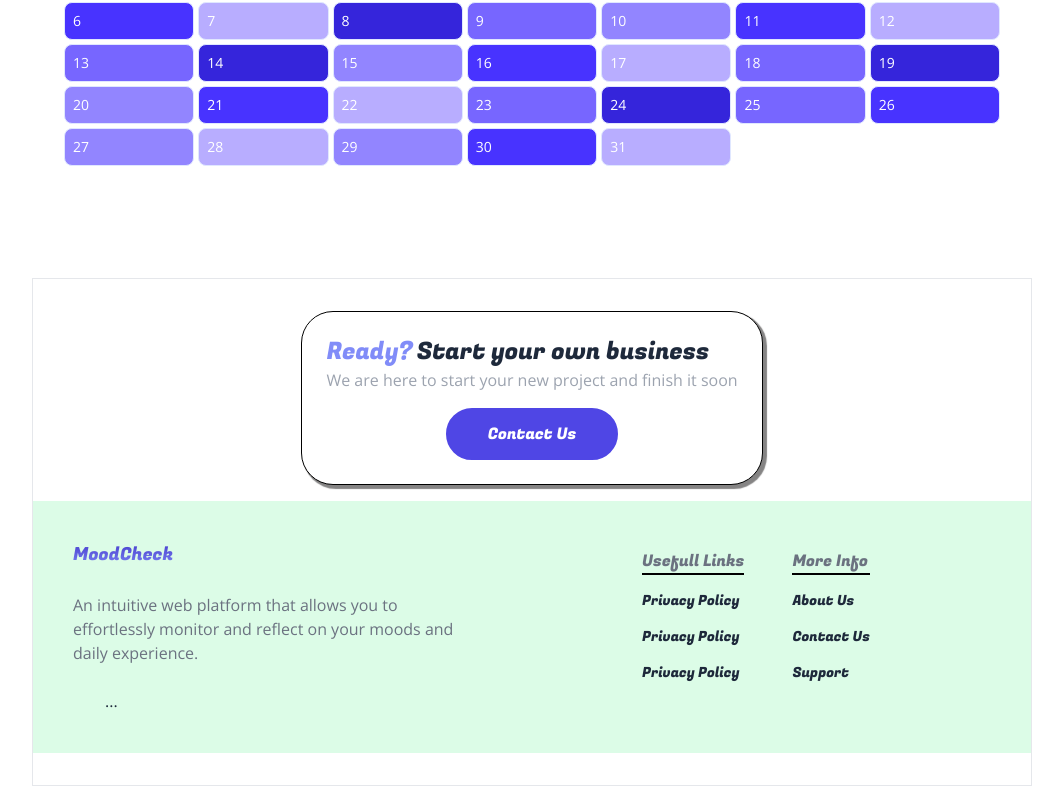
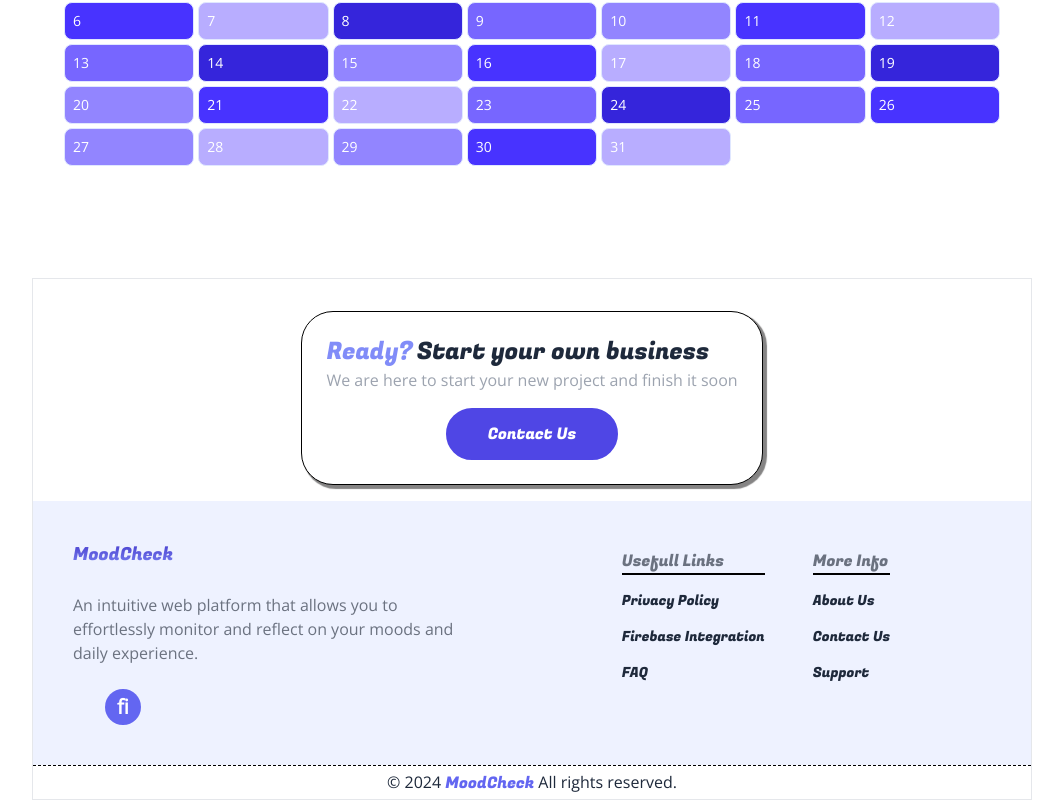
Before and after one commit to KlasniMisho123/MoodCheck, a Next.js app: page / in a window 1280 px wide. Shown: the part 664-1464 px from the top of the page, without its empty margins (108-1171 px from the left). Built offline with nearby package versions, Linux system fonts and the light colour scheme; no server answers; some icons are missing.

Commit message:
Initial Footer Commit

```diff
--- a/app/globals.css
+++ b/app/globals.css
@@ -20,3 +20,14 @@
 .shadow {
   box-shadow: 3px 3px 1px 1px rgb(133, 132, 132);
 }
+
+.footerLink {
+  transition: transform 0.3s ease;
+}
+
+.footerLink:hover {
+  color: rgb(93, 28, 138);
+  font-size: 14px;
+  font-weight: bolder;
+  transform: translateX(15px);
+}
--- a/components/Footer.js
+++ b/components/Footer.js
@@ -2,13 +2,18 @@ import React from 'react'
 import Button from './Button'
 import { Fugaz_One } from 'next/font/google';
 import Link from 'next/link';
+import FooterLink from './FooterLink';
 
 
 const fugaz = Fugaz_One({ subsets: ["latin"], weight: ["400"] });
 
 export default function Footer() {
+
+  const currentYear = new Date().getFullYear();
+
+
   return (
-    <footer className="py-4 sm:py-8 grid place-items-center border w-full ">
+    <footer className="pt-4 sm:pt-8 grid place-items-center border w-full ">
         <div className='bg-white border border-black shadow rounded-[32px] p-6 mb-4 flex flex-col gap-4 gap-6:md gap-8:lg '>
             <div>
                 <h1 className={"flex gap-1 text-lg sm:text-xl md:text-1xl lg:text-2xl "+ fugaz.className}> <span className={'text-indigo-400 '}> Ready? </span> Start your own business</h1>
@@ -18,7 +23,7 @@ export default function Footer() {
                 <Button text={"Contact Us"} icon={<i className="fa-regular fa-clipboard"></i>} dark />
             </div>
         </div>
-        <div className='bg-green-100 w-full py-4 p-4 flex justify-center '>
+        <div className='bg-indigo-50 w-full py-4 p-4 flex justify-center '>
           <div className='flex flex-col gap-6 p-6 max-w-md '>
           <Link href={'/'}>
             <h1 className={"text-base sm:text-lg textGradient " + fugaz.className}> MoodCheck </h1>
@@ -28,13 +33,13 @@ export default function Footer() {
           </p>
           <div className='flex gap-4'>
             <Link href={'https://www.linkedin.com/in/misho-silagava-9829aa292/'}>
-              <i className="fa-brands fa-linkedin-in text-blue-600 "></i>
+              <div > <i className="fa-brands fa-linkedin-in text-indigo-500 text-[2.1rem] hover:text-blue-600 "></i>  </div>
             </Link>
             <Link href={'https://github.com/KlasniMisho123'}>
-              <i className="fa-brands fa-github"></i>
+              <div> <i className="fa-brands fa-github text-indigo-500 text-[2.1rem] hover:text-gray-800 "></i> </div>
             </Link>
-            <Link href={'/'}>
-              ...
+            <Link href={'https://www.fiverr.com/klasnimisho123/buying?source=avatar_menu_profile'}>
+              <div className='bg-indigo-500 p-1 px-3 font-bold rounded-[100%] flex justify-center items-center hover:bg-green-400 ' > <span className='text-xl text-white '>fi</span> </div>
             </Link>
             </div>
           </div>
@@ -45,22 +50,24 @@ export default function Footer() {
               <h4 className={'text-gray-500 ' + fugaz.className}> Usefull Links
               <div className='border border-black'/>
               </h4>
-              <div className='text-xs  md:text-sm lg:text-base '> <i className="fa-solid fa-chevron-right"></i> <span className={'text-sm ' + fugaz.className}> Privacy Policy</span> </div>
-              <div className='text-xs  md:text-sm lg:text-base '> <i className="fa-solid fa-chevron-right"></i> <span className={'text-sm ' + fugaz.className}> Privacy Policy</span> </div>
-              <div className='text-xs  md:text-sm lg:text-base '> <i className="fa-solid fa-chevron-right"></i> <span className={'text-sm ' + fugaz.className}> Privacy Policy</span> </div>
+              <FooterLink text="Privacy Policy" link={'/'} />
+              <FooterLink text="Firebase Integration" link={'https://firebase.google.com/'} />
+              <FooterLink text="FAQ" link={'/'} />
             </div>
 
             <div className='flex flex-col gap-3 '>
-            <h4 className={'text-gray-500 ' + fugaz.className}> More Info
-            <div className='border border-black'/>
-            </h4>
-            <div className='text-xs md:text-sm lg:text-base '> <i className="fa-solid fa-chevron-right"></i> <span className={'text-sm ' + fugaz.className}> About Us </span> </div>
-            <div className='text-xs md:text-sm lg:text-base '> <i className="fa-solid fa-chevron-right"></i> <span className={'text-sm ' + fugaz.className}> Contact Us </span> </div>
-            <div className='text-xs md:text-sm lg:text-base '> <i className="fa-solid fa-chevron-right"></i> <span className={'text-sm ' + fugaz.className}> Support </span> </div>
+              <h4 className={'text-gray-500 ' + fugaz.className}> More Info
+              <div className='border border-black'/>
+              </h4>
+              <FooterLink text="About Us" link={''} />
+              <FooterLink text="Contact Us" link={''} />
+              <FooterLink text="Support" link={''} />
             </div>
+          </div>
+        </div>
 
-          </div>
-
+        <div className='border-t border-black border-dashed w-full flex justify-center py-1 '>
+          <p>&copy; {currentYear} <span className={'text-indigo-500 ' + fugaz.className }> MoodCheck </span> All rights reserved.</p>
         </div>
     </footer>
   )
--- /dev/null
+++ b/components/FooterLink.js
@@ -0,0 +1,18 @@
+import { Fugaz_One } from 'next/font/google';
+import Link from 'next/link'
+import React from 'react'
+
+const fugaz = Fugaz_One({ subsets: ["latin"], weight: ["400"] });
+
+export default function FooterLink(props) {
+    const { text, link } = props
+
+  return (
+    <div className='text-xs md:text-sm lg:text-base footerLink '>
+        <Link href={link} >
+            <i className="fa-solid fa-chevron-right"></i>
+            <span className={'text-sm footerLink ' + fugaz.className}> {text} </span>
+        </Link>
+    </div>
+  )
+}
```
Also changed, not shown: Featues.txt.
